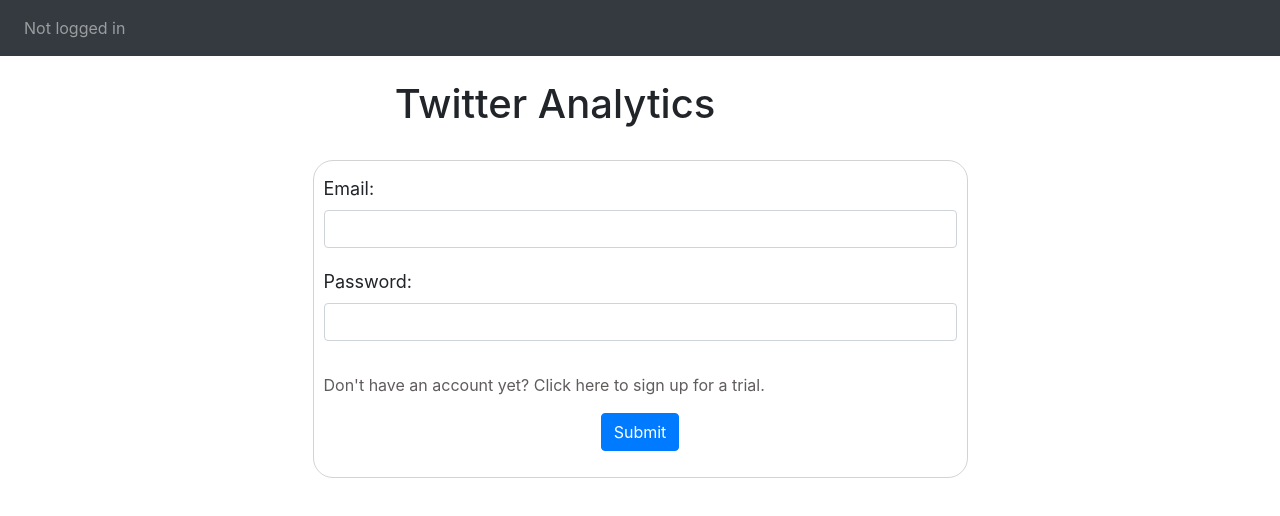
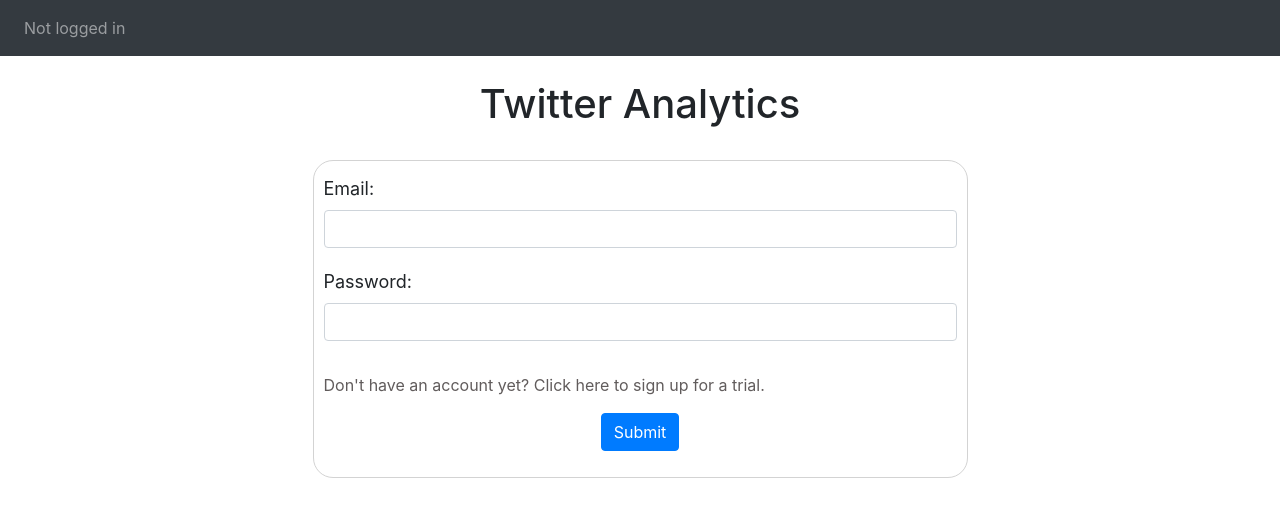
Before and after one commit to cen-3031-dev-team/cen3031, a Vue app: page / in a window 1280 px wide. Shown: the top 516 px of the page. Built offline with nearby package versions, Linux system fonts and the light colour scheme; no server answers; what vue-lodash would draw is missing.

Commit message:
Actually fix centering oops

```diff
--- a/src/App.vue
+++ b/src/App.vue
@@ -15,9 +15,11 @@
         </ul>
     </nav>
 
-    <div class="container row text-center pt-4 pb-2">
-        <div class="col">
+    <div class="container text-center pt-4 pb-2">
+        <div class="row">
+            <div class="col">
             <h1>Twitter Analytics</h1>
+        </div>
         </div>
     </div>
 
```
